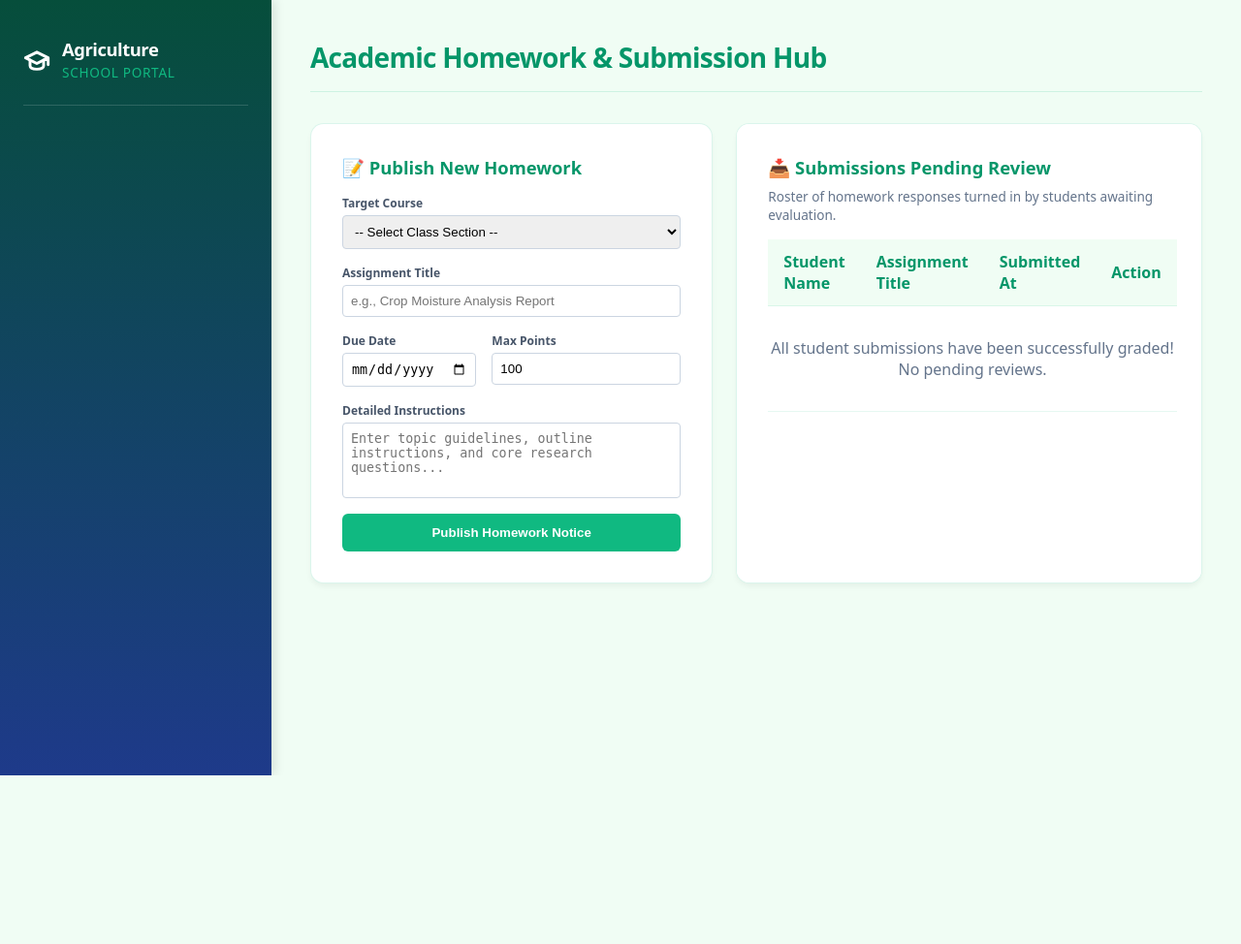
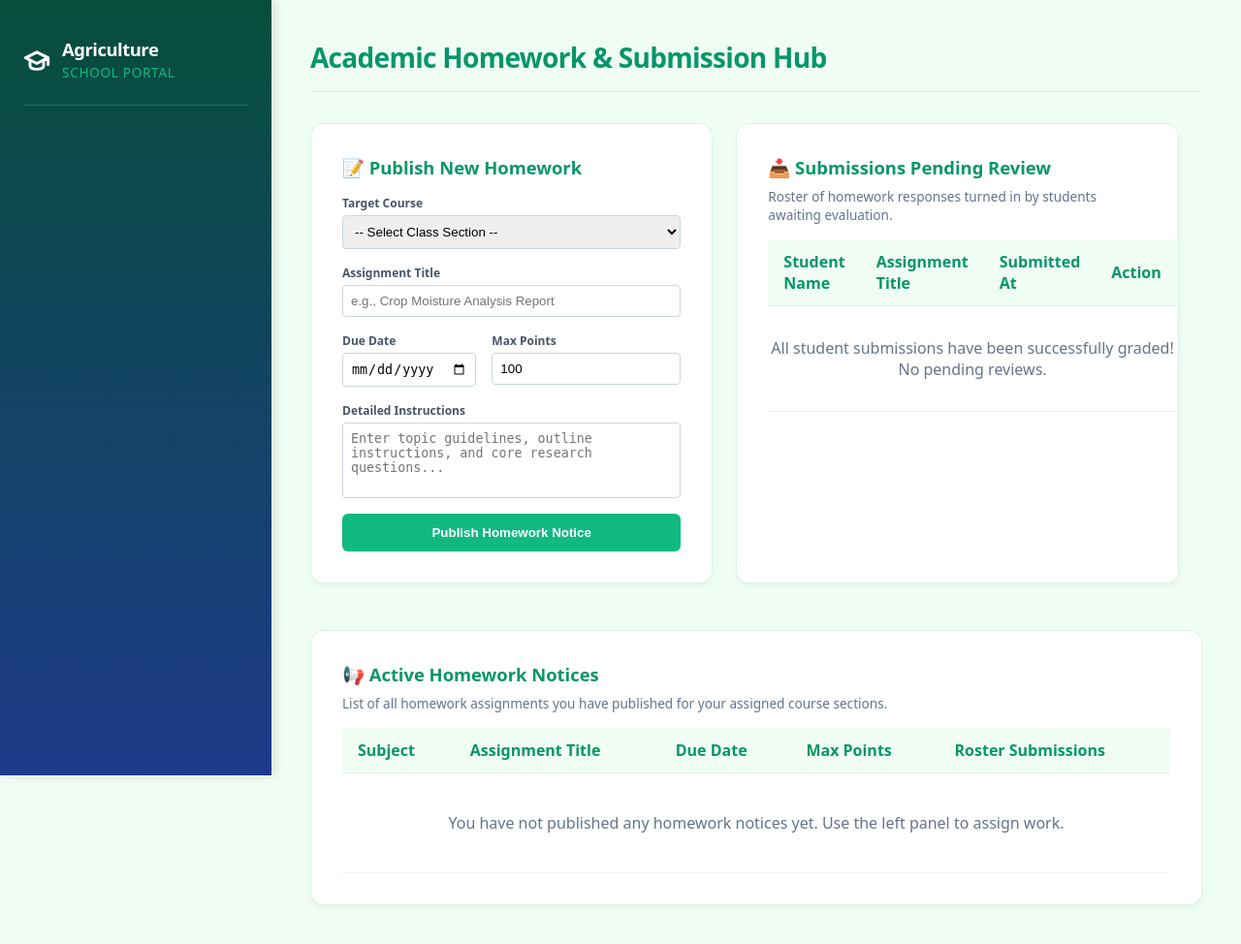
Before and after one commit to mooeezzyy2026/Agriculture-School-System, a Django app: template core/templates/core/homework_hub.html in a window 1280 px wide. Shown: the whole page at 97% size. Before the commit the page ends 800 px from the top, so only its background shows below. Run offline with Django 5.2, Linux system fonts and the light colour scheme; the template is opened without the code that fills it, so the values that code supplies are empty.

Commit message:
feat: added active homework notices tracking table for teachers

```diff
--- a/core/templates/core/homework_hub.html
+++ b/core/templates/core/homework_hub.html
@@ -51,7 +51,7 @@
         </form>
     </div>
 
-    <!-- Incoming Student Submissions Pending Grading (With Alignment Fixes) -->
+    <!-- Incoming Student Submissions Pending Review -->
     <div class="card" style="max-height: 520px; overflow-y: auto;">
         <h3>📥 Submissions Pending Review</h3>
         <p style="font-size: 0.85rem; color: #64748b; margin-bottom: 1rem;">Roster of homework responses turned in by students awaiting evaluation.</p>
@@ -62,7 +62,6 @@
                     <th>Student Name</th>
                     <th>Assignment Title</th>
                     <th>Submitted At</th>
-                    <!-- Set a wider column width for Action header -->
                     <th style="text-align: right; width: 180px;">Action</th>
                 </tr>
             </thead>
@@ -73,7 +72,6 @@
                     <td style="vertical-align: middle;"><strong>{{ sub.assignment.title }}</strong> ({{ sub.assignment.course.code }})</td>
                     <td style="vertical-align: middle;">{{ sub.submitted_at|date:"M d, P" }}</td>
                     <td style="text-align: right; vertical-align: middle; white-space: nowrap;">
-                        <!-- Enforce single-line button with white-space: nowrap -->
                         <a href="{% url 'teacher_grade_homework' sub.id %}" style="text-decoration: none; padding: 0.5rem 0.75rem; font-size: 0.85rem; background-color: var(--primary-color); color: white; border-radius: 0.375rem; font-weight: 600; white-space: nowrap; display: inline-block;">
                             📝 Grade & Feedback
                         </a>
@@ -82,6 +80,42 @@
                 {% empty %}
                 <tr>
                     <td colspan="4" style="text-align: center; color: #64748b; padding: 2rem 0;">All student submissions have been successfully graded! No pending reviews.</td>
+                </tr>
+                {% endfor %}
+            </tbody>
+        </table>
+    </div>
+
+    <!-- NEW PUBLISHED ASSIGNMENTS TABLE AT THE BOTTOM -->
+    <div class="card" style="grid-column: span 3; margin-top: 1.5rem;">
+        <h3>📢 Active Homework Notices</h3>
+        <p style="font-size: 0.85rem; color: #64748b; margin-bottom: 1rem;">List of all homework assignments you have published for your assigned course sections.</p>
+        <table>
+            <thead>
+                <tr>
+                    <th>Subject</th>
+                    <th>Assignment Title</th>
+                    <th>Due Date</th>
+                    <th>Max Points</th>
+                    <th>Roster Submissions</th>
+                </tr>
+            </thead>
+            <tbody>
+                {% for assignment in assignments %}
+                <tr>
+                    <td><strong>{{ assignment.course.code }}</strong> - {{ assignment.course.name }}</td>
+                    <td><strong>{{ assignment.title }}</strong></td>
+                    <td>{{ assignment.due_date }}</td>
+                    <td><strong>{{ assignment.max_points }} Marks</strong></td>
+                    <td>
+                        <strong style="color: var(--primary-hover);">
+                            {{ assignment.submissions.count }} / {{ assignment.course.students.count }} Submitted
+                        </strong>
+                    </td>
+                </tr>
+                {% empty %}
+                <tr>
+                    <td colspan="5" style="text-align: center; color: #64748b; padding: 2.5rem 0;">You have not published any homework notices yet. Use the left panel to assign work.</td>
                 </tr>
                 {% endfor %}
             </tbody>
@@ -150,10 +184,6 @@
                         {% endwith %}
                     </td>
                 </tr>
-                {% empty %}
-                <tr>
-                    <td colspan="5" style="text-align: center; color: #64748b; padding: 3rem 0;">No active homework has been posted for your registered subjects.</td>
-                </tr>
                 {% endfor %}
             </tbody>
         </table>
```
